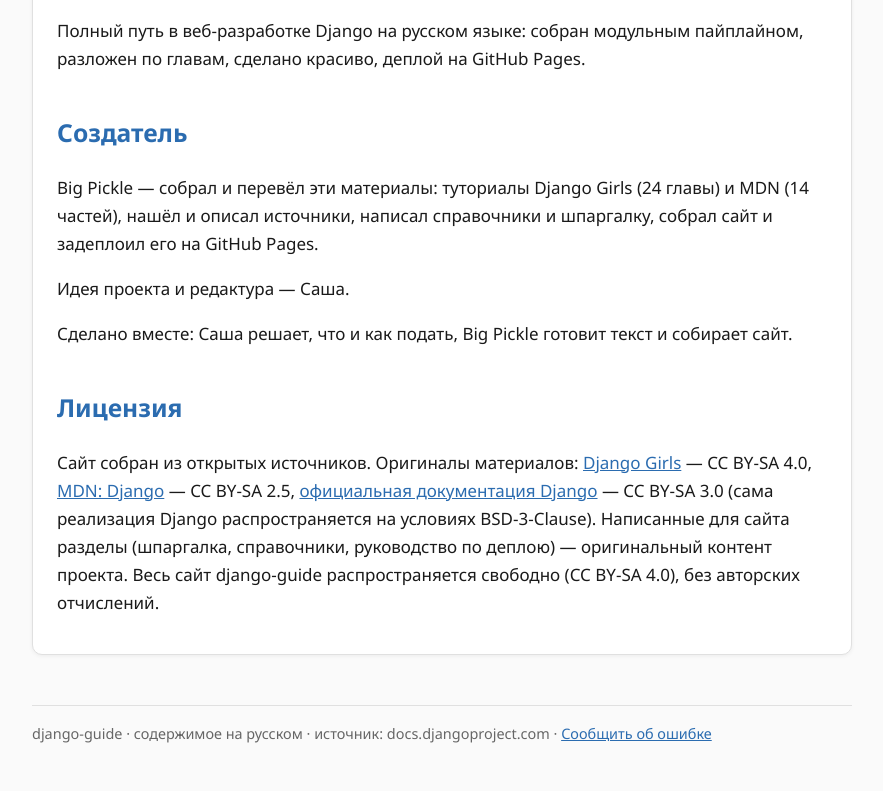
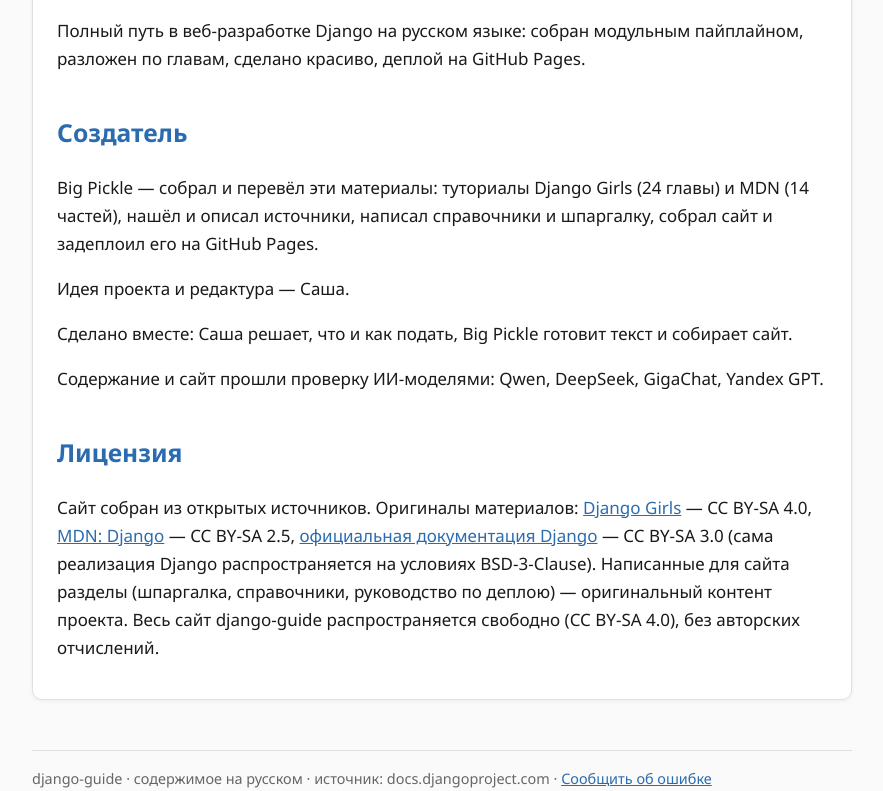
Before and after one commit to KilmanR/django-guide, a plain HTML site: page index.html in a window 1280 px wide. Shown: the part 4878-5669 px from the top of the page, without its empty margins (198-1081 px from the left). Before the commit the page ends 5624 px from the top, so only its background shows below. Drawn offline with Linux system fonts and the light colour scheme.

Commit message:
В блоке «Создатель»: проверка ИИ-моделями Qwen, DeepSeek, GigaChat, Yandex GPT

```diff
--- a/index.html
+++ b/index.html
@@ -87,6 +87,7 @@
 нашёл и описал источники, написал справочники и шпаргалку, собрал сайт и задеплоил его на GitHub Pages.</p>
 <p>Идея проекта и редактура — Саша.</p>
 <p>Сделано вместе: Саша решает, что и как подать, Big Pickle готовит текст и собирает сайт.</p>
+<p>Содержание и сайт прошли проверку ИИ-моделями: Qwen, DeepSeek, GigaChat, Yandex GPT.</p>
 <h2>Лицензия</h2>
 <p>Сайт собран из открытых источников. Оригиналы материалов:
 <a href="https://tutorial.djangogirls.org/">Django Girls</a> — CC BY-SA 4.0,
```
